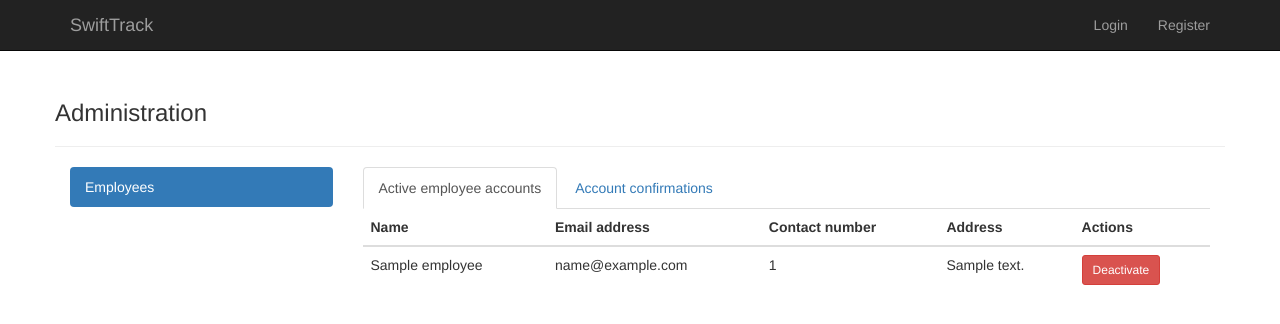
After one commit to Swiftkind/swifttrack, a Django app: template templates/management/admin.html in a window 1280 px wide. The commit adds this page. Shown: the top 324 px of the page. Run offline with Django 3.2, Linux system fonts and the light colour scheme; the template is opened without the code that fills it: most values are stand-ins (such as "Sample title", 1, 10 or a date in 2020); some libraries are stand-ins or nearby versions.

Commit message:
Added account registration confirmation in administrator's page

```diff
--- a/accounts/models.py
+++ b/accounts/models.py
@@ -52,7 +52,7 @@ class Account(AbstractBaseUser, PermissionsMixin):
     about_me = models.TextField(blank=True)
     address = models.CharField(max_length=255, blank=True)
     contact_number = models.CharField(max_length=13, blank=True)
-    profile_pic = models.ImageField('Profile picture', upload_to='profiles', blank=True)
+    profile_pic = models.ImageField('Profile picture', upload_to='profiles', default='img/default-profile.png')
 
     date_joined = models.DateTimeField(auto_now_add=True)
     updated_at = models.DateTimeField(auto_now=True)
--- a/management/urls.py
+++ b/management/urls.py
@@ -3,5 +3,8 @@ from . import views
 
 urlpatterns = [
     url(r'^request/', views.RequestView.as_view(), name='request'),
-    url(r'^request-status$', views.UpdateRequest.as_view(), name='update_request')
+    url(r'^request-status$', views.UpdateRequest.as_view(), name='update_request'),
+    url(r'^dashboard', views.AdminView.as_view(), name='admin'),
+    url(r'^confirm-account', views.ConfirmAccountView.as_view(), name='confirm_account'),
+    url(r'^deactivate-account', views.DeactivateAccountView.as_view(), name='deactivate_account')
 ]
--- a/templates/accounts/login.html
+++ b/templates/accounts/login.html
@@ -5,7 +5,7 @@
 <br><br>
 	<div class="row">
 		<div class="col-sm-12 col-md-6 col-md-offset-3 col-lg-6 col-lg-offset-3">
-            <h3 class="text-center">LOGIN TO ACCOUNT</h3>
+            <h3 class="text-center">LOGIN</h3>
             {% if error %}
                 <div class="alert alert-danger">
                     <strong>{{ error }}</strong>
--- /dev/null
+++ b/templates/management/admin.html
@@ -0,0 +1,80 @@
+{% extends 'dashboard.html' %}
+
+{% block content %}
+	<div class="container">
+		<div class="row">
+			<h3>Administration</h3>
+			<hr>
+			<div class="col-md-3">
+				<ul class="nav nav-pills nav-stacked">
+				  <li class="active"><a href="{% url 'admin' %}">Employees</a></li>
+				</ul>
+			</div>
+			<div class="col-md-9">
+				<ul class="nav nav-tabs">
+				  <li class="active"><a href="#allemployees" data-toggle="tab">Active employee accounts</a></li>
+				  <li><a href="#confirmations" data-toggle="tab">Account confirmations</a></li>
+				</ul>
+				<div id="myTabContent" class="tab-content">
+				  <div class="tab-pane fade active in" id="allemployees">
+				    <table class="table">
+						<thead>
+							<tr>
+								<th>Name</th>
+								<th>Email address</th>
+								<th>Contact number</th>
+								<th>Address</th>
+								<th>Actions</th>
+							</tr>
+						</thead>
+						<tbody>
+							{% for employee in all_employees %}
+								<tr>
+									<td>
+										{{employee.get_full_name}}
+									</td>
+									<td>{{employee.email}}</td>
+									<td>{{employee.contact_number}}</td>
+									<td>{{employee.address}}</td>
+									<td>
+										<form action="{% url 'deactivate_account' %}" method="post">
+											{% csrf_token %}
+											<input type="hidden" name="id" value="{{employee.id}}">
+											<button type="submit" name="deactivate" class="btn btn-sm btn-danger">Deactivate</button>
+										</form>
+									</td>
+								</tr>
+							{% endfor %}
+						</tbody>
+					</table>
+				  </div>
+				  <div class="tab-pane fade" id="confirmations">
+				  	<table class="table">
+						<thead>
+							<tr>
+								<th>Email address</th>
+								<th>Actions</th>
+							</tr>
+						</thead>
+						<tbody>
+							{% for employee in accounts_to_confirm %}
+								<tr>
+									<td>{{employee.email}}</td>
+									<td>
+										<form action="{% url 'confirm_account' %}" method="post">
+											{% csrf_token %}
+											<input type="hidden" name="id" value="{{employee.id}}">
+											<button type="submit" name="confirm" class="btn btn-sm btn-success">Confirm</button>
+											<button type="submit" name="decline" class="btn btn-sm btn-warning">Decline</button>
+										</form>
+									</td>
+								</tr>
+							{% endfor %}
+						</tbody>
+					</table>
+				  </div>
+				</div>
+			</div>
+		</div>
+	</div>
+{% endblock %}
```
Also changed, not shown: accounts/forms.py (+1 -7 lines), accounts/views.py (+4 -3 lines), management/views.py (+27 -0 lines), accounts/migrations/0005_auto_20170509_1741.py (added), accounts/migrations/0006_auto_20170509_1743.py (added).
